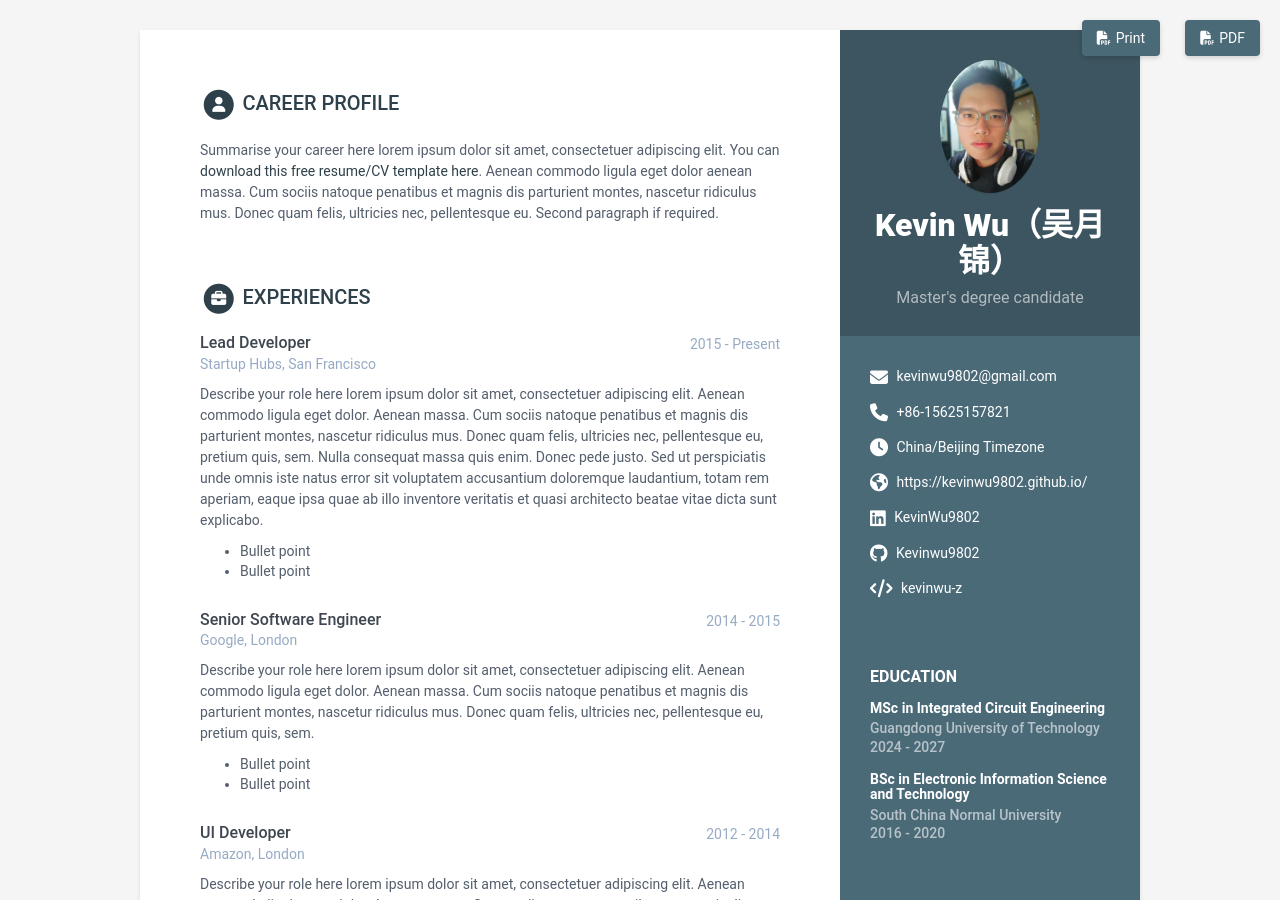
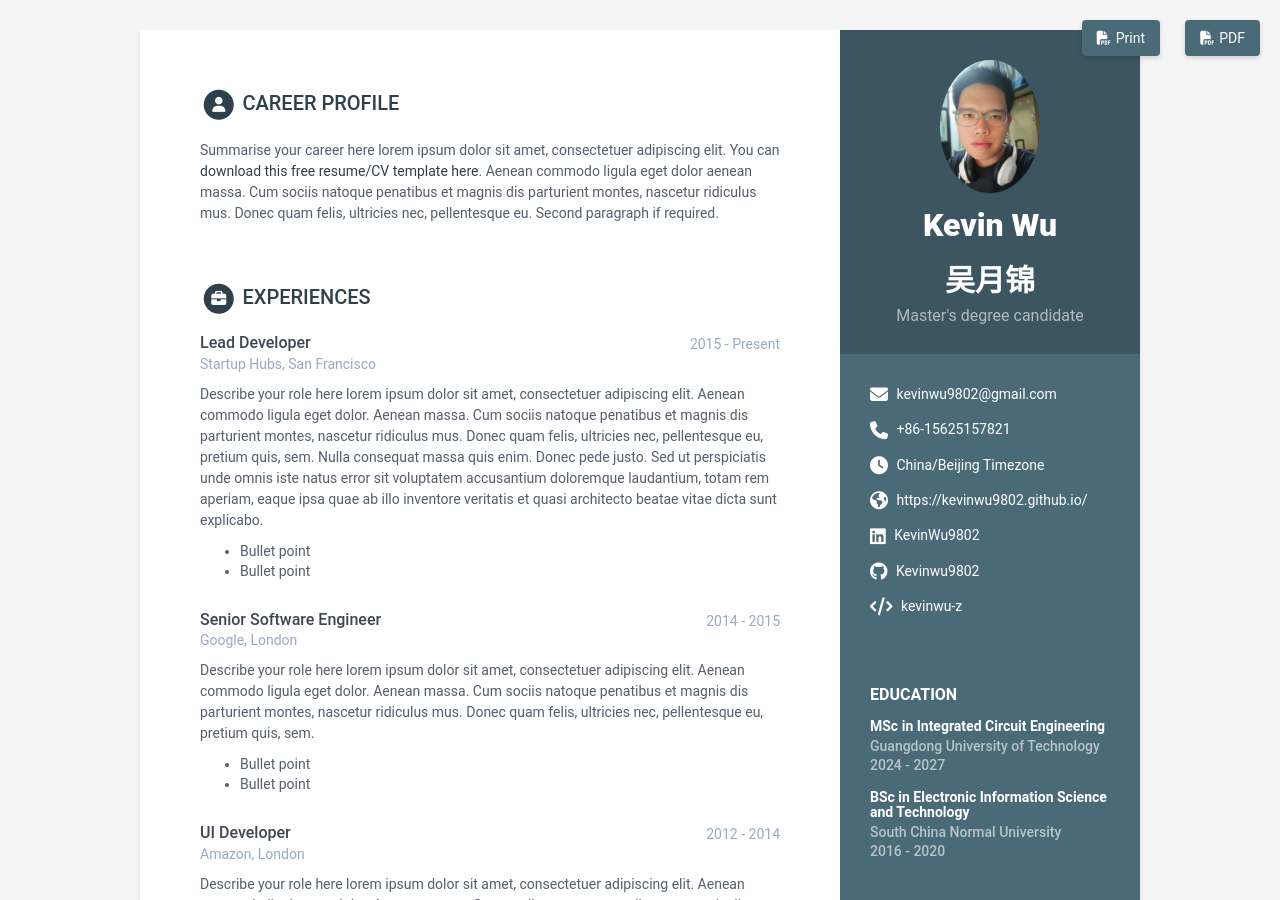
Before and after one commit to Kevinwu9802/Kevinwu9802.github.io, a Jekyll site: the page built from index.html, in a window 1280 px wide and 900 px high. Built offline with Jekyll 4.4.1, drawn with Linux system fonts in a browser that asks for light colours.

Commit message:
update 'name'

```diff
--- a/_data/data.yml
+++ b/_data/data.yml
@@ -8,7 +8,8 @@ sidebar:
   education: True # set to False if you want education in main section instead of in sidebar
 
   # Profile information
-  name: Kevin Wu（吴月锦）
+  name: Kevin Wu
+  subname: 吴月锦
   tagline: Master's degree candidate
   avatar: my_image.png #place a 100x100 picture inside /assets/images/ folder and provide the name of the file below
 
--- a/_includes/sidebar.html
+++ b/_includes/sidebar.html
@@ -9,6 +9,10 @@
 
     {% if sidebar.name %}
     <h1 class="name">{{ sidebar.name }}</h1>
+    {% endif %}
+
+    {% if sidebar.name %}
+    <h2 class="subname">{{ sidebar.subname }}</h1>
     {% endif %}
 
     {% if sidebar.tagline %}
```
